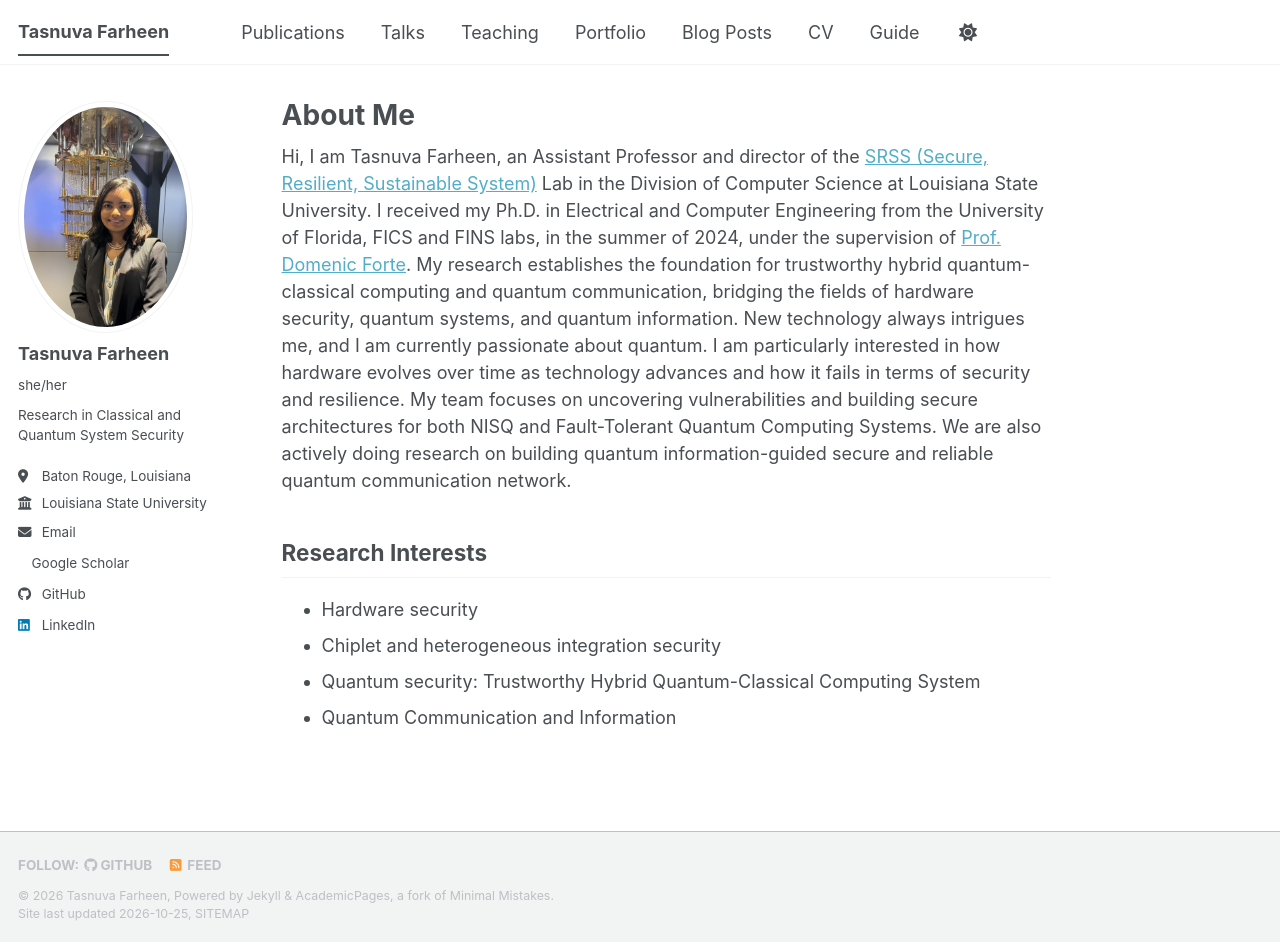
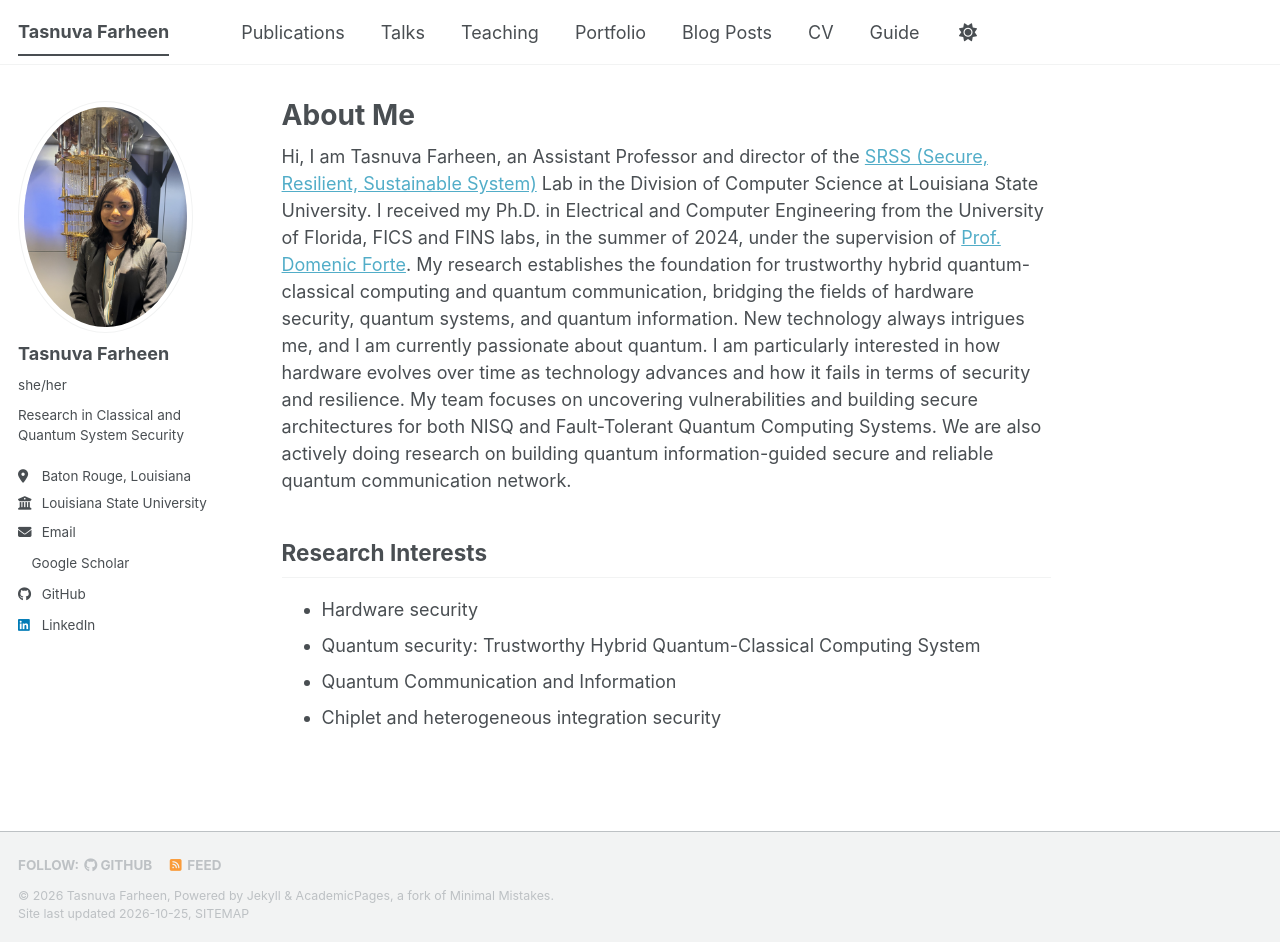
Before and after one commit to tasnuvafarheenanika/tasnuvafarheenanika.github.io, a Jekyll site: the page built from _pages/about.md, in a window 1280 px wide and 942 px high. Built offline with Jekyll 4.4.1, drawn with Linux system fonts in a browser that asks for light colours; a style sheet for code colours, icons or effects is not loaded.

```diff
--- a/_pages/about.md
+++ b/_pages/about.md
@@ -12,6 +12,6 @@ Hi, I am Tasnuva Farheen, an Assistant Professor and director of the [SRSS (Secu
 ## Research Interests
 
 - Hardware security
-- Chiplet and heterogeneous integration security
 - Quantum security: Trustworthy Hybrid Quantum-Classical Computing System
 - Quantum Communication and Information
+- Chiplet and heterogeneous integration security
```
